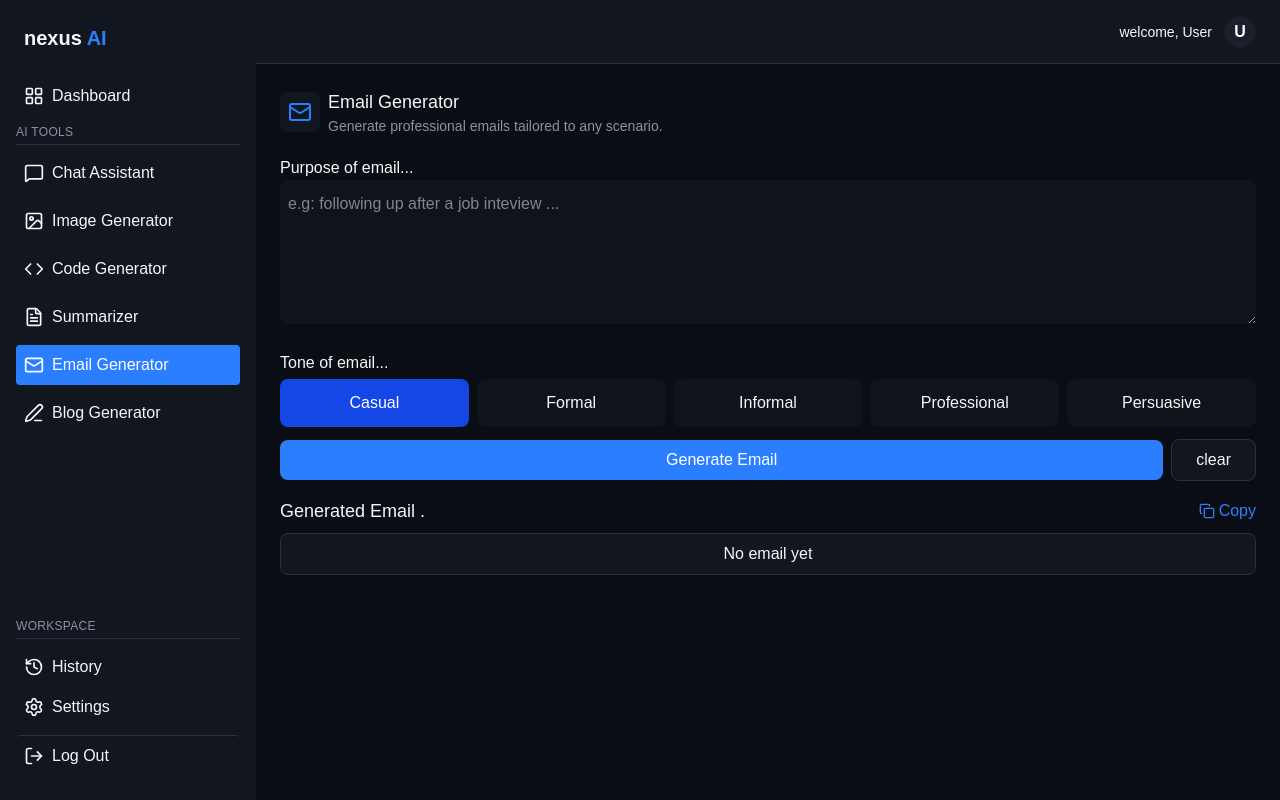
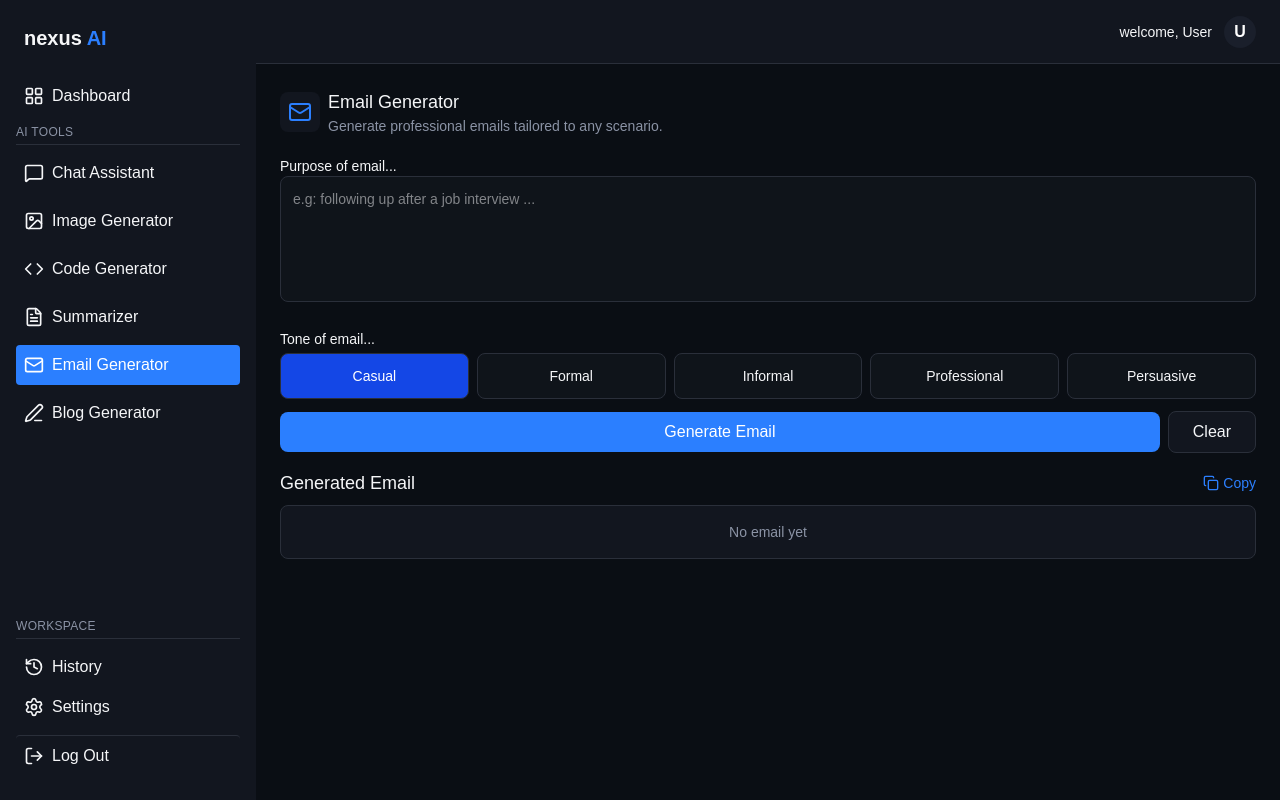
Before and after one commit to Ateeb-Karim/ai-saas-app, a Next.js app: page /emailgenerator in a window 1280 px wide. Built offline with nearby package versions, Linux system fonts and the light colour scheme; no server answers.

Commit message:
finished the email generator

```diff
--- a/app/(dashboard)/emailgenerator/page.tsx
+++ b/app/(dashboard)/emailgenerator/page.tsx
@@ -19,11 +19,12 @@ export default function EmailGenerator(): JSX.Element {
     { title: "Professional", active: false },
     { title: "Persuasive", active: false },
   ]);
+
   const toggleActive = (i: number) => {
     setTones(
       tones.map((tone: Tone, idx) => ({
         ...tone,
-        active: i == idx ? true : false,
+        active: i == idx,
       })),
     );
   };
@@ -38,7 +39,7 @@ export default function EmailGenerator(): JSX.Element {
           tone:
             tones
               .filter((tone: Tone) => tone.active === true)
-              .map((tone: Tone) => tone.title)[0] ?? "casual",
+              .map((tone: Tone) => tone.title)[0] ?? "Casual",
         }),
         headers: {
           "content-type": "application/json",
@@ -52,28 +53,27 @@ export default function EmailGenerator(): JSX.Element {
 
       const data = await response.json();
       setEmail(data.email);
-      setIsLoading(false);
     } catch (e) {
       console.error(e);
-      setIsLoading(false);
       toast.error("Failed to generate email. Please try again", {
-        duration: 500,
+        duration: 3000,
         position: "top-center",
         className: "bg-[#0A0E14] text-white border border-[#2A2F3A] rounded-lg",
         iconTheme: { primary: "#3B82F6", secondary: "#F5F6F8" },
         id: "error-toast",
       });
+    } finally {
+      setIsLoading(false);
     }
   };
 
   const clear = () => {
-    setIsLoading(false);
     setPurpose("");
     setEmail("");
     setTones(
       tones.map((tone: Tone, idx) => ({
         ...tone,
-        active: false,
+        active: idx === 0,
       })),
     );
   };
@@ -85,37 +85,38 @@ export default function EmailGenerator(): JSX.Element {
   };
 
   return (
-    <div className="flex flex-col items-start w-full h-full text-[#F5F6F8]">
+    <div className="flex flex-col items-start w-full h-full text-[#F5F6F8] px-4 sm:px-0">
       <ShowCard
         icon={<Mail className="h-6 w-6 text-blue-500" />}
         title="Email Generator"
         description="Generate professional emails tailored to any scenario."
       />
+
       <div className="w-full">
-        <p className="font-normal text-md mt-5">Purpose of email...</p>
+        <p className="font-normal text-sm sm:text-md mt-5">
+          Purpose of email...
+        </p>
         <textarea
-          name=""
-          id=""
-          cols={70}
           rows={5}
-          className="w-full px-2 py-3 outline-none border-none bg-[#0F141A] border-gray-700 border rounded-lg text-md"
-          placeholder="e.g: following up after a job inteview ... "
+          className="w-full px-3 py-3 outline-none bg-[#0F141A] border border-[#2A2F3A] rounded-lg text-sm sm:text-md resize-none"
+          placeholder="e.g: following up after a job interview ... "
           value={purpose}
           onChange={(e: React.ChangeEvent<HTMLTextAreaElement>) =>
             setPurpose(e.target.value)
           }
         />
       </div>
+
       <div className="w-full">
-        <p className="font-normal text-md mt-5">Tone of email...</p>
-        <div className="grid grid-cols-5 gap-2 mt-1">
+        <p className="font-normal text-sm sm:text-md mt-5">Tone of email...</p>
+        <div className="grid grid-cols-2 sm:grid-cols-3 lg:grid-cols-5 gap-2 mt-1">
           {tones.map(
             (tone: Tone, i: number): JSX.Element => (
               <button
                 key={i}
                 title={tone.title}
                 onClick={() => toggleActive(i)}
-                className={`w-full px-2 py-3 outline-none border-none cursor-pointer bg-[#0F141A] border-gray-700 border rounded-lg text-md transition-all duration-200 hover:bg-blue-600 active:scale-95
+                className={`w-full px-2 py-3 outline-none cursor-pointer bg-[#0F141A] border border-[#2A2F3A] rounded-lg text-sm sm:text-md transition-all duration-200 hover:bg-blue-600 active:scale-95
                 ${tones[i].active ? "bg-blue-700 text-white" : "text-[#F5F6F8]"}`}
               >
                 {tone.title}
@@ -124,11 +125,12 @@ export default function EmailGenerator(): JSX.Element {
           )}
         </div>
       </div>
-      <div className="w-full flex items-center justify-center gap-2 mt-1">
+
+      <div className="w-full flex flex-col sm:flex-row items-stretch sm:items-center gap-2 mt-1">
         <button
           onClick={generateEmail}
           disabled={isLoading}
-          className="w-full px-6 py-2 mt-2 bg-blue-500 rounded-lg text-white font-medium  transition-all duration-200 hover:bg-blue-600 active:scale-95 disabled:opacity-50 disabled:cursor-not-allowed"
+          className="w-full sm:flex-1 px-6 py-2 mt-2 bg-blue-500 rounded-lg text-white font-medium transition-all duration-200 hover:bg-blue-600 active:scale-95 disabled:opacity-50 disabled:cursor-not-allowed"
         >
           {isLoading ? (
             <div className="flex items-center justify-center gap-2">
@@ -141,26 +143,28 @@ export default function EmailGenerator(): JSX.Element {
         </button>
         <button
           onClick={clear}
-          className="bg-[#12161F] border border-[#2A2F3A] px-6 py-2 mt-2 rounded-lg text-[#F5F6F8] cursor-pointer transition-all duration-200 hover:bg-[#1A1F2B] active:scale-95"
+          className="w-full sm:w-auto bg-[#12161F] border border-[#2A2F3A] px-6 py-2 mt-2 rounded-lg text-[#F5F6F8] cursor-pointer transition-all duration-200 hover:bg-[#1A1F2B] active:scale-95"
         >
-          clear
+          Clear
         </button>
       </div>
+
       <div className="w-full flex items-center justify-between mt-4">
-        <p className="text-lg text-[#F5F6F8]">Generated Email .</p>
+        <p className="text-base sm:text-lg text-[#F5F6F8]">Generated Email</p>
         <button
           onClick={copyToClipboard}
-          className="flex items-center gap-1 text-blue-500 text-md cursor-pointer transition-all duration-200 hover:scale-99 active:scale-95"
+          className="flex items-center gap-1 text-blue-500 text-sm sm:text-md cursor-pointer transition-all duration-200 hover:scale-99 active:scale-95"
         >
           <Copy className="h-4 w-4" />
           <p>Copy</p>
         </button>
       </div>
-      <div className="mt-2 h-fit w-full bg-[#12161F] text-center border border-[#2A2F3A] rounded-lg p-2">
+
+      <div className="mt-2 w-full bg-[#12161F] border border-[#2A2F3A] rounded-lg p-3 sm:p-4">
         {!email ? (
-          "No email yet"
+          <p className="text-sm text-center text-[#8B93A5]">No email yet</p>
         ) : (
-          <div className="text-sm text-left text-[#F5F6F8]">
+          <div className="text-sm text-left text-[#F5F6F8] h-fit">
             <ReactMarkdown>{email}</ReactMarkdown>
           </div>
         )}
```
